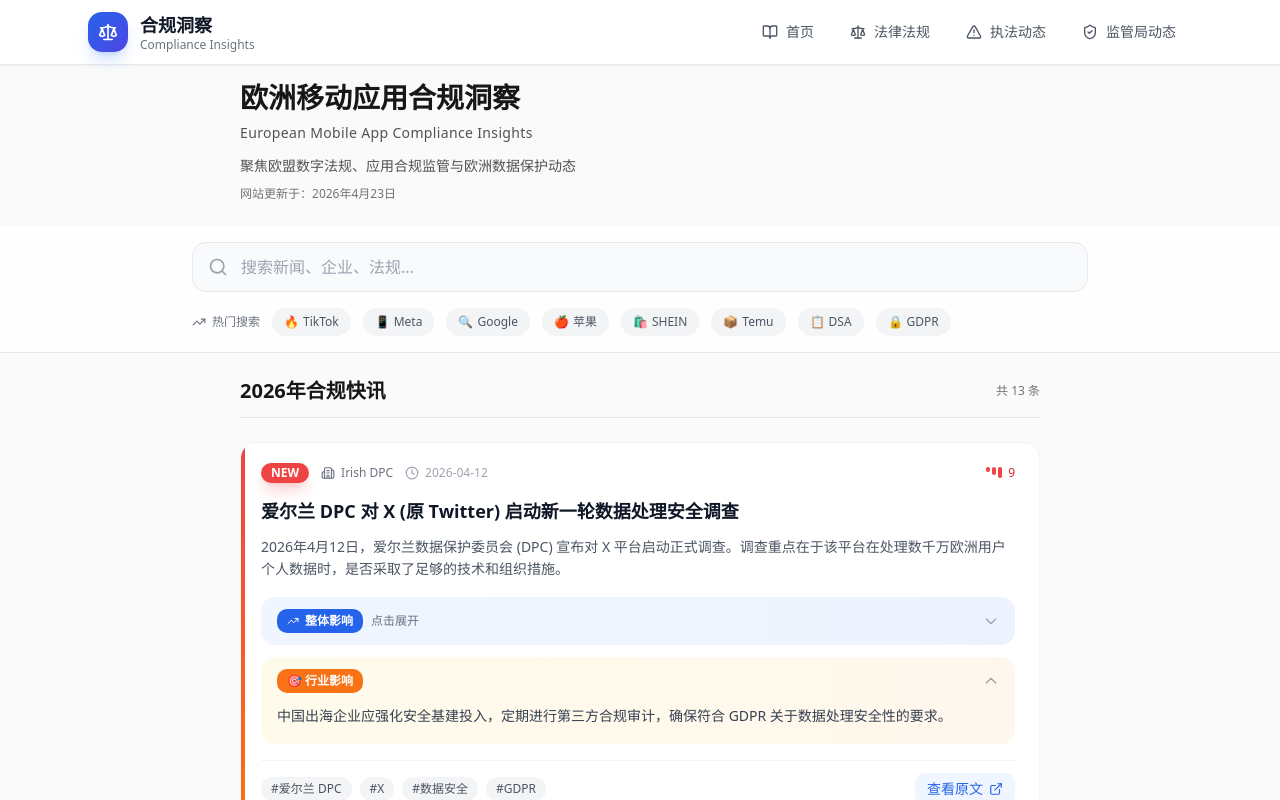
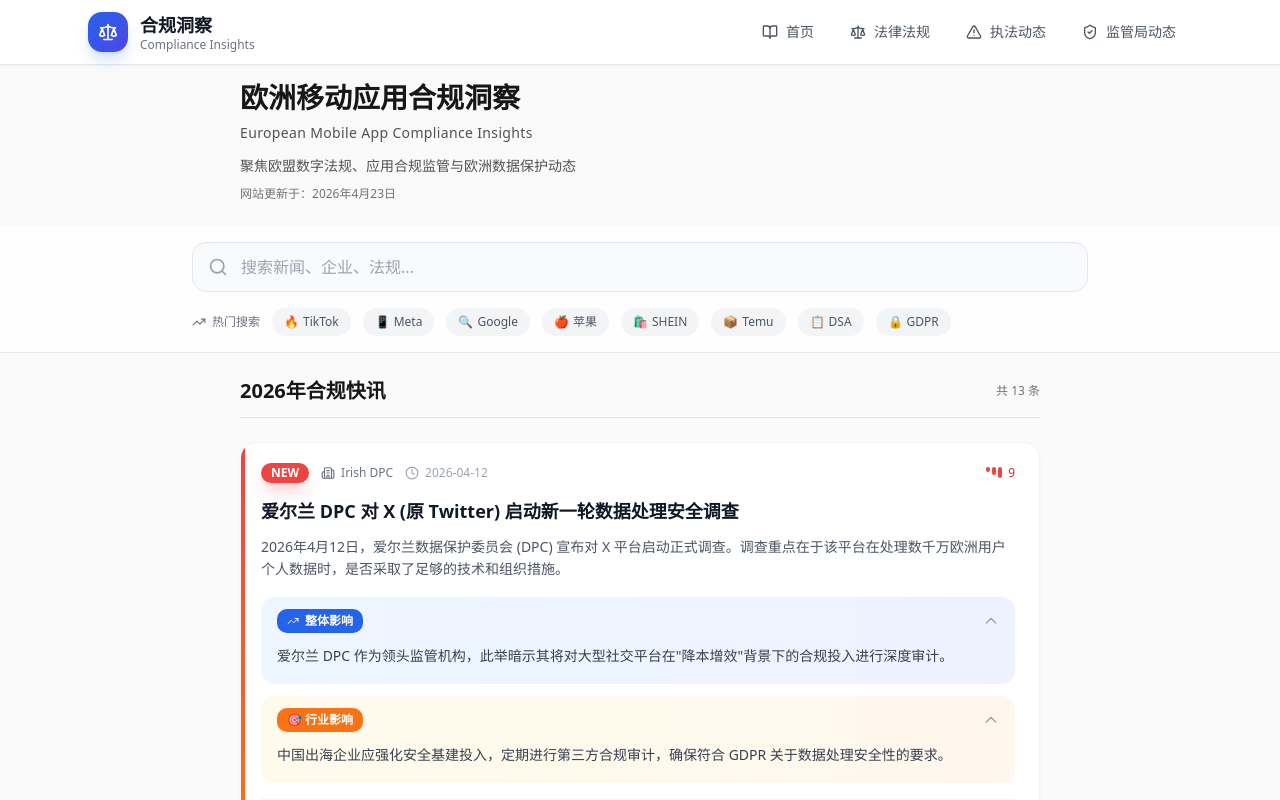
Before and after one commit to lbook820-gif/aspgcminsight, a React (Vite) app: page / in a window 1280 px wide. Shown: the top 800 px of the page. Built offline with nearby package versions, Linux system fonts and the light colour scheme.

Commit message:
ui: make overall impact section expanded by default

```diff
--- a/src/components/NewsCard.tsx
+++ b/src/components/NewsCard.tsx
@@ -84,7 +84,7 @@ export default function NewsCard({ news }: { news: NewsItem }) {
         {/* Impact Sections */}
         <div className="space-y-3 mb-4">
           {/* Overall Impact */}
-          <details className="group/impact bg-gradient-to-r from-blue-50 to-indigo-50 rounded-xl overflow-hidden">
+          <details className="group/impact bg-gradient-to-r from-blue-50 to-indigo-50 rounded-xl overflow-hidden" open>
             <summary className="flex items-center gap-2 px-4 py-3 cursor-pointer select-none hover:bg-blue-100/50 transition-colors">
               <span className="inline-flex items-center gap-1.5 px-2.5 py-1 rounded-lg bg-blue-600 text-white text-xs font-semibold">
                 <TrendingUp size={12} />
```
Also changed, not shown: 2 other files (tests, documents, lock files or other folders).
